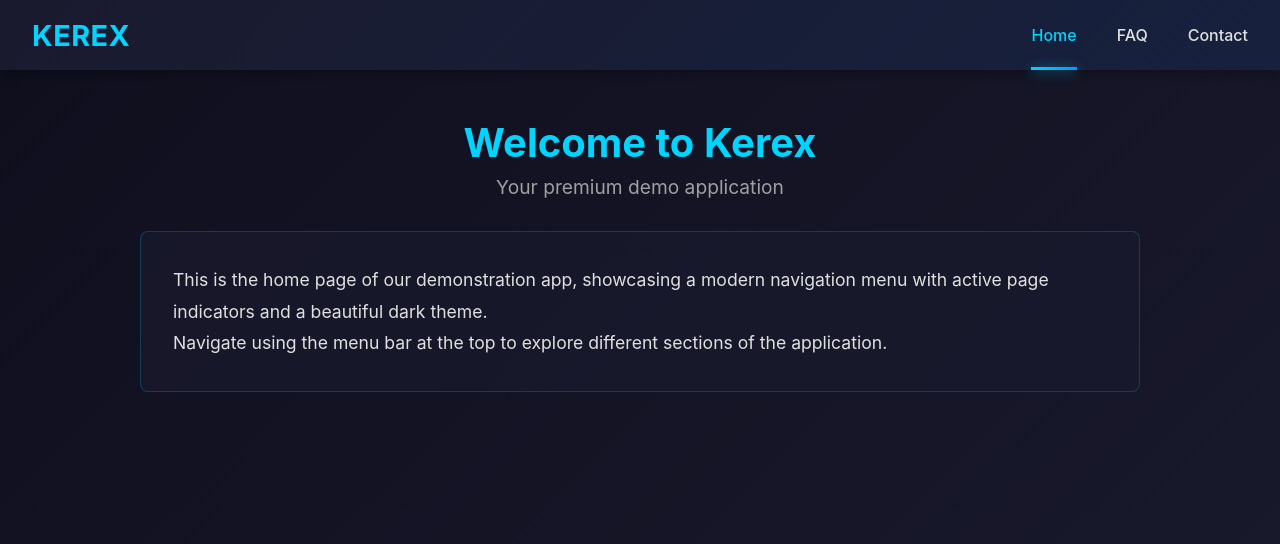
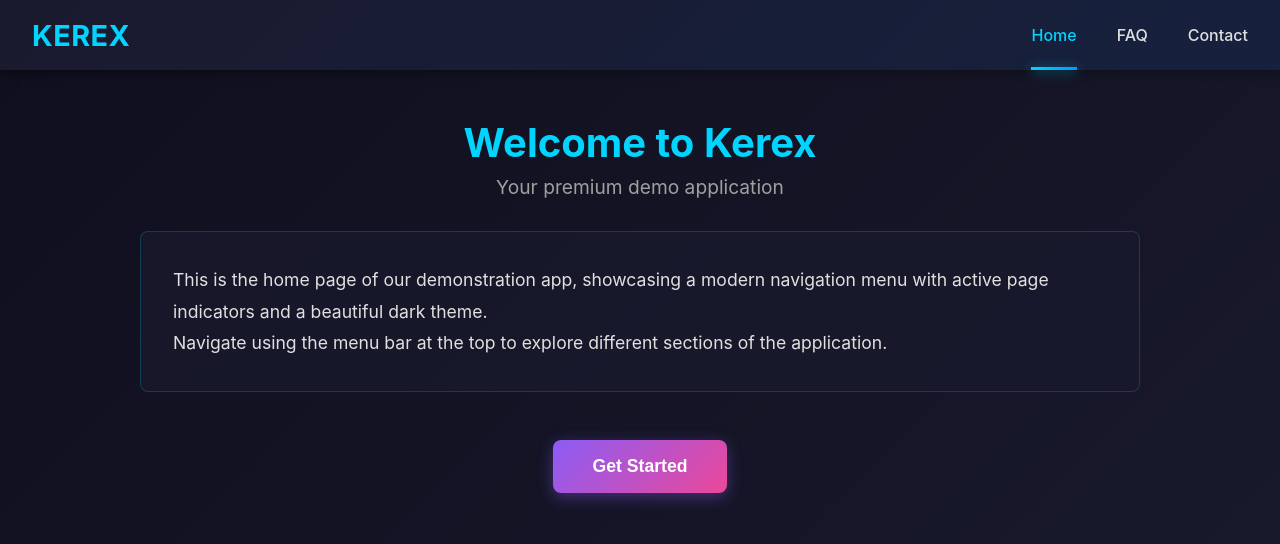
Before and after one commit to kerex-app/kerex-slack-demo, a React (Vite) app: page / in a window 1280 px wide. Shown: the top 544 px of the page. Built offline with nearby package versions, Linux system fonts and the light colour scheme.

Commit message:
feat: add colorful Get Started button to homepage (KER-12)

```diff
--- a/src/pages/Home.tsx
+++ b/src/pages/Home.tsx
@@ -16,6 +16,9 @@ export default function Home() {
             of the application.
           </p>
         </div>
+        <div className="cta-container">
+          <button className="get-started-btn">Get Started</button>
+        </div>
       </div>
     </div>
   )
--- a/src/pages/Pages.css
+++ b/src/pages/Pages.css
@@ -31,6 +31,36 @@
   color: #e0e0e0;
   line-height: 1.8;
   font-size: 1.1rem;
+}
+
+/* Get Started Button Styles */
+.cta-container {
+  display: flex;
+  justify-content: center;
+  margin-top: 2rem;
+  padding: 1rem 0;
+}
+
+.get-started-btn {
+  background: linear-gradient(135deg, #8B5CF6 0%, #EC4899 100%);
+  color: white;
+  border: none;
+  padding: 1rem 2.5rem;
+  border-radius: 8px;
+  font-size: 1.1rem;
+  font-weight: bold;
+  cursor: pointer;
+  transition: all 0.3s ease;
+  box-shadow: 0 4px 15px rgba(139, 92, 246, 0.4);
+}
+
+.get-started-btn:hover {
+  transform: scale(1.05);
+  box-shadow: 0 6px 20px rgba(139, 92, 246, 0.6);
+}
+
+.get-started-btn:active {
+  transform: scale(0.98);
 }
 
 /* FAQ Styles */
@@ -207,4 +237,9 @@
   .faq-question {
     font-size: 1.1rem;
   }
+
+  .get-started-btn {
+    padding: 0.875rem 2rem;
+    font-size: 1rem;
+  }
 }
```
